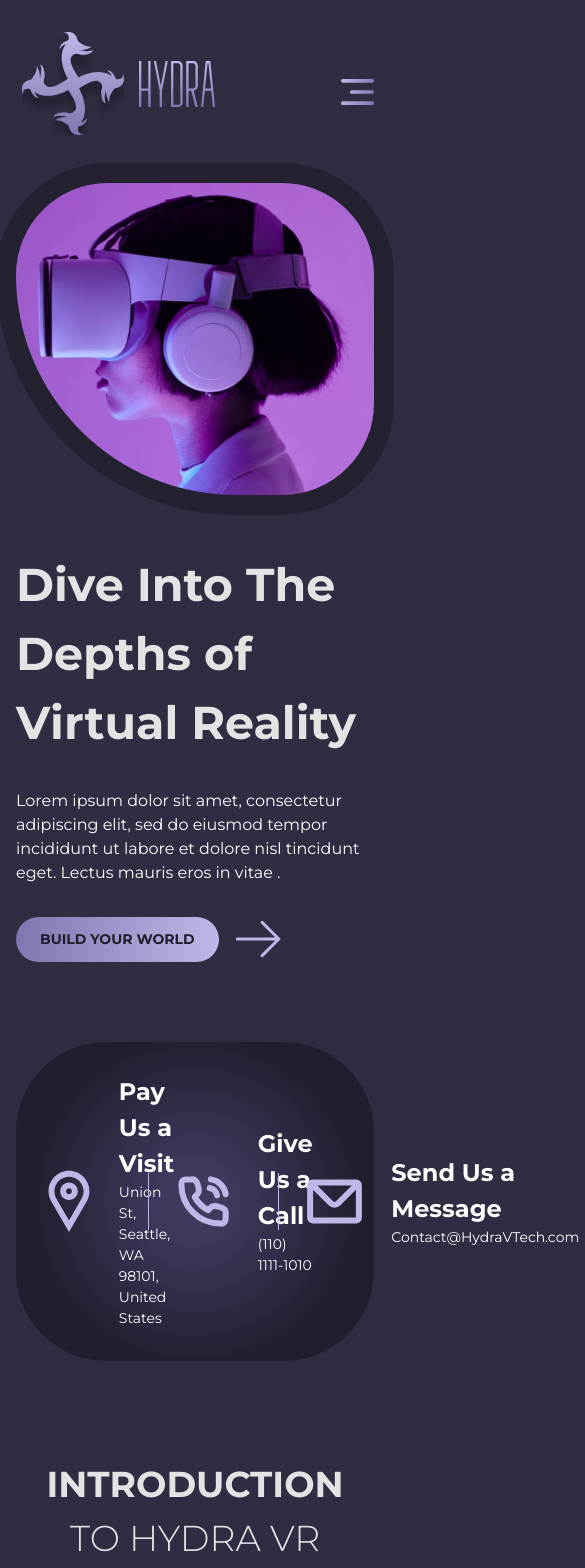
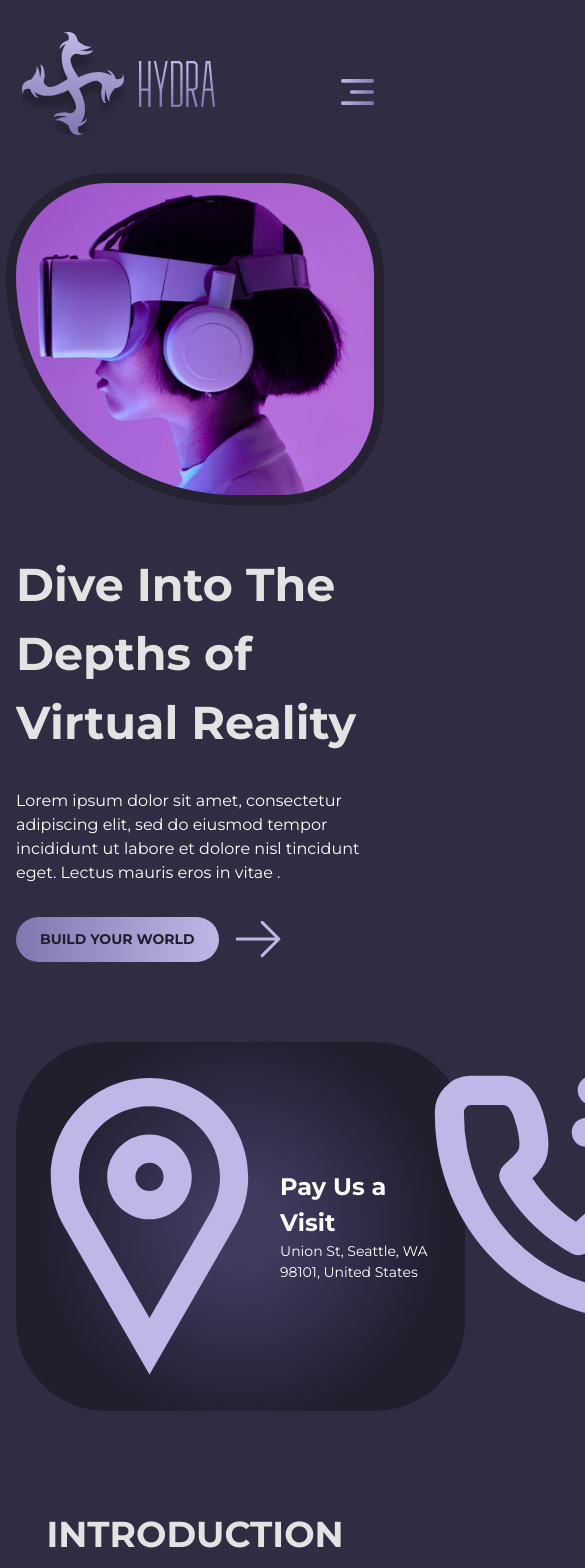
Before and after one commit to StalinAM/hydra-landing-page, a React (Vite) app: page / in a window 390 px wide. Shown: the top 1568 px of the page, 585 px wide, since content can reach past the window. Built offline with nearby package versions, Linux system fonts and the light colour scheme.

Commit message:
add media query

```diff
--- a/src/components/About.jsx
+++ b/src/components/About.jsx
@@ -17,8 +17,11 @@ const Content = styled.article`
 const Image = styled.img`
   box-shadow: ${(props) => props.theme.box};
   border-radius: 100px 240px;
-  /* transform: matrix(-1, 0, 0, 1, 0, 0); */
   transform-style: preserve-3d;
+  @media screen and (max-width: 480px) {
+    box-shadow: ${(props) => props.theme.mBox};
+    border-radius: 50px 120px;
+  }
 `
 const Right = styled.div`
   display: flex;
--- a/src/components/Home.jsx
+++ b/src/components/Home.jsx
@@ -9,11 +9,15 @@ import { Container } from '../style/Section'
 import Wrapper from './Wrapper'
 import { coordTransform, restoreTransform } from './Item3D'
 import { useState } from 'react'
+import { Slideshow, Slide } from './SlideShow'
 
 const Image = styled.img`
   border-radius: 100px 100px 100px 240px;
   box-shadow: ${(props) => props.theme.box};
   transform-style: preserve-3d;
+  @media screen and (max-width: 480px) {
+    box-shadow: ${(props) => props.theme.mBox};
+  }
 `
 const Title = styled.h1`
   font-size: ${(props) => props.theme.xxlFont};
@@ -38,7 +42,7 @@ const ContainerBtn = styled.div`
   align-items: center;
   gap: 1rem;
 `
-const Contact = styled.ul`
+const Contact = styled.div`
   display: flex;
   padding: 2rem;
   background: radial-gradient(
@@ -50,15 +54,26 @@ const Contact = styled.ul`
   align-items: center;
   justify-content: space-around;
   gap: 1rem;
+  position: relative;
+  @media screen and (max-width: 1080px) {
+    width: min-content;
+    margin: 0 auto;
+  }
 `
-const Item = styled.li`
+const Item = styled.div`
   display: flex;
   align-items: center;
   gap: 1.8rem;
+  @media screen and (max-width: 1080px) {
+    justify-content: center;
+  }
 `
 const Line = styled.div`
   border-left: 1px solid ${(props) => props.theme.lightPurple};
   height: 57px;
+  @media screen and (max-width: 1080px) {
+    display: none;
+  }
 `
 const TitleF = styled.p`
   display: flex;
@@ -125,8 +140,10 @@ function Home() {
         </Wrapper>
       </Content>
       <Contact>
+        <Slideshow>
           {footerHome.map((item) => (
-          <Item key={item.id}>
+            <Slide key={item.id}>
+              <Item>
                 {item.id !== 1 && <Line />}
                 <img src={item.icon} alt={item.alt} />
                 <TitleF>
@@ -134,7 +151,9 @@ function Home() {
                   <SpanT>{item.span}</SpanT>
                 </TitleF>
               </Item>
+            </Slide>
           ))}
+        </Slideshow>
       </Contact>
     </Container>
   )
```
Lines whose indentation alone changed are shown as unchanged.
